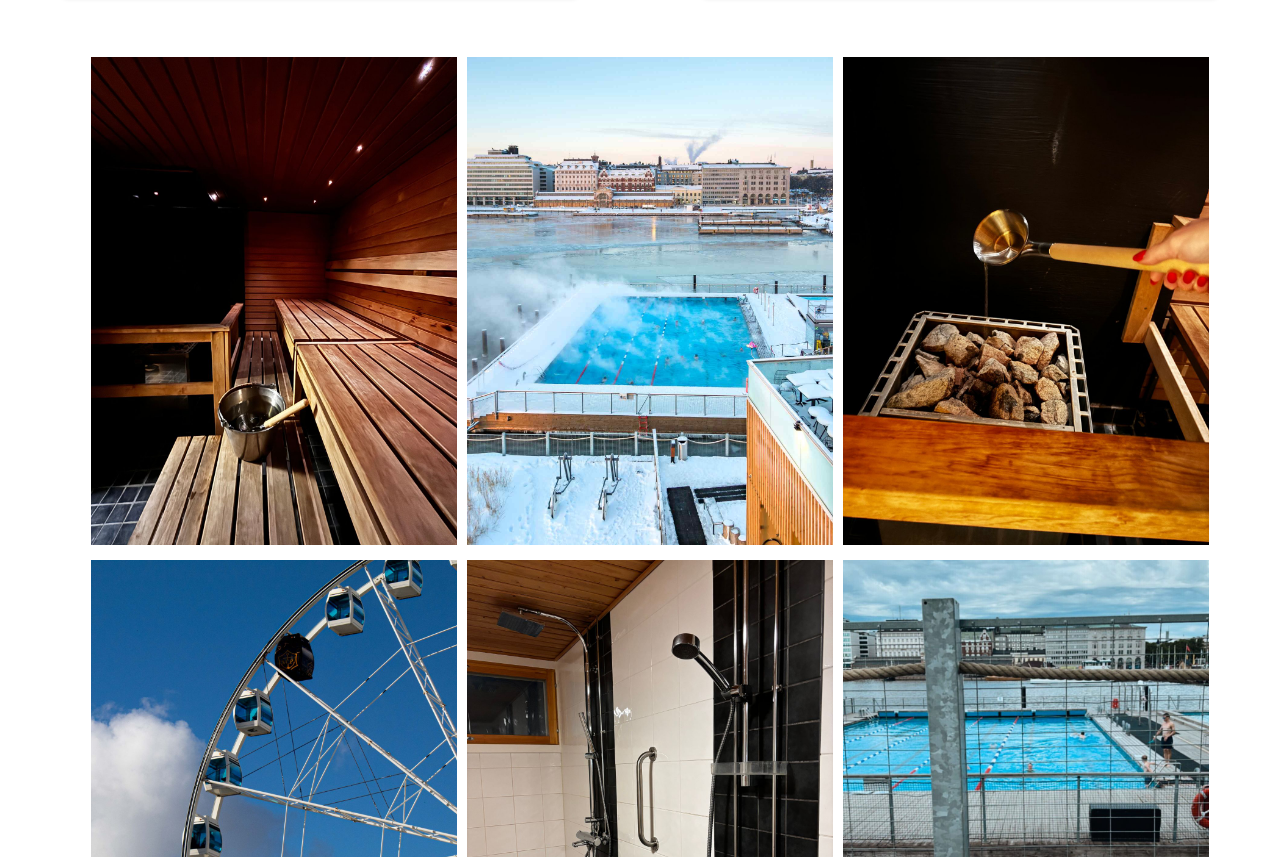
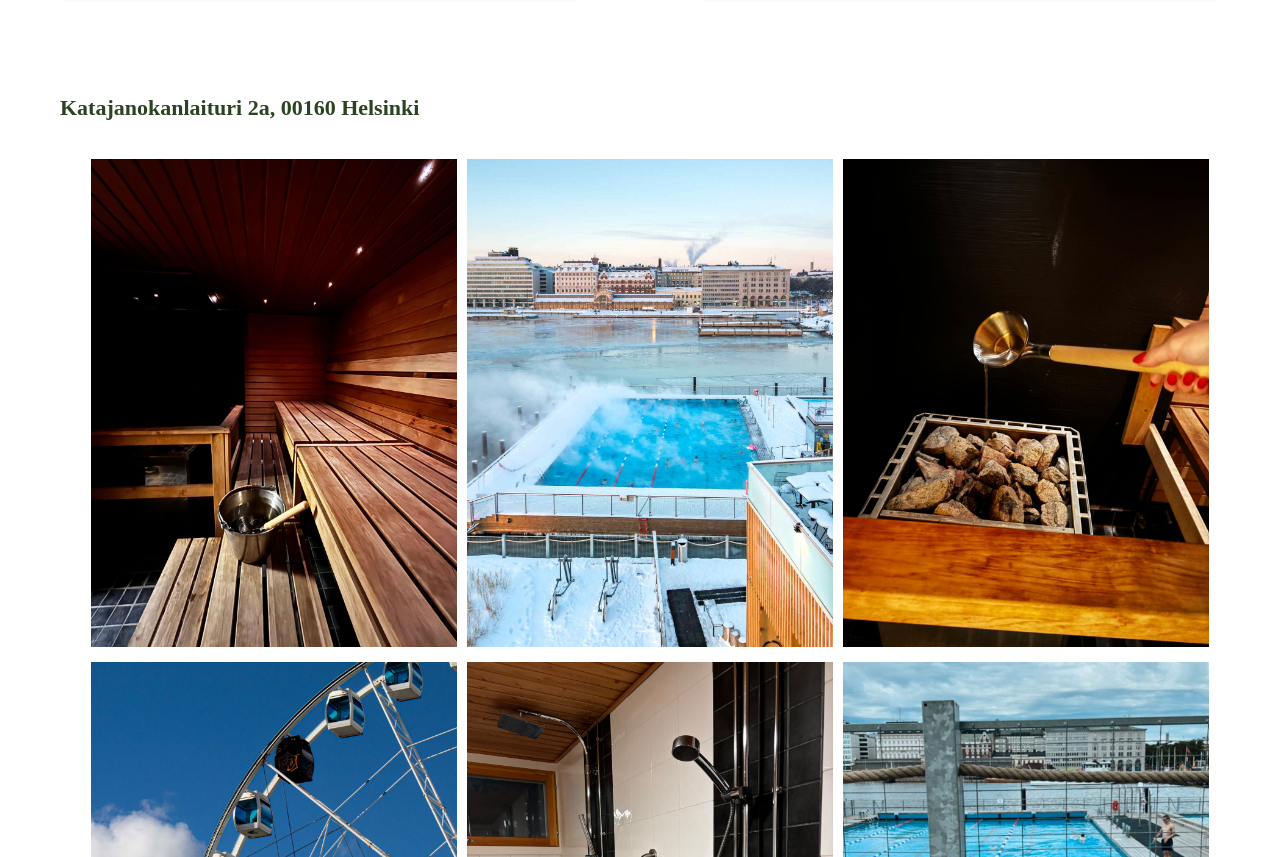
Before and after one commit to danielalagerstrom/Hidden_Heat, a plain HTML site: page allas.html in a window 1280 px wide. Shown: the part 1868-2725 px from the top of the page. Drawn offline with Linux system fonts and the light colour scheme.

Commit message:
Update allas.html

```diff
--- a/allas.html
+++ b/allas.html
@@ -79,6 +79,8 @@
     <p><b>#Accessible #Swimming #Restaurant</b></p>
   </div>
 </section>
+
+  <section class="content"><h2 class="title"><b>Katajanokanlaituri 2a, 00160 Helsinki </b></h2></section>
 
    <!-- Gallery-->
    <section class="gallery">
```
